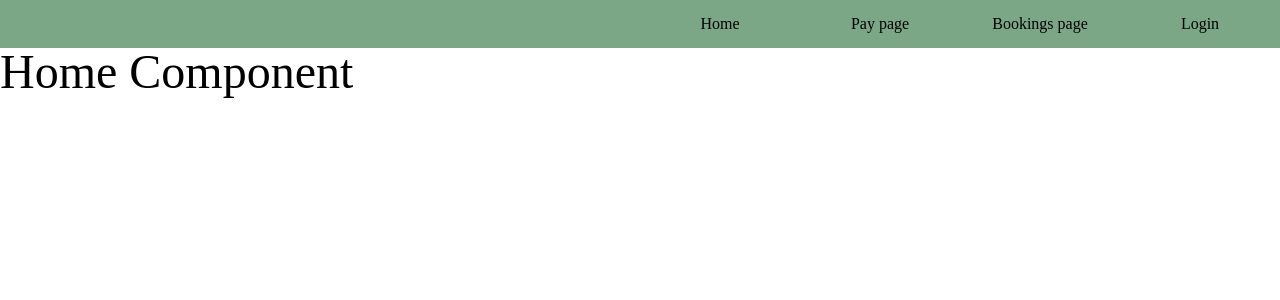
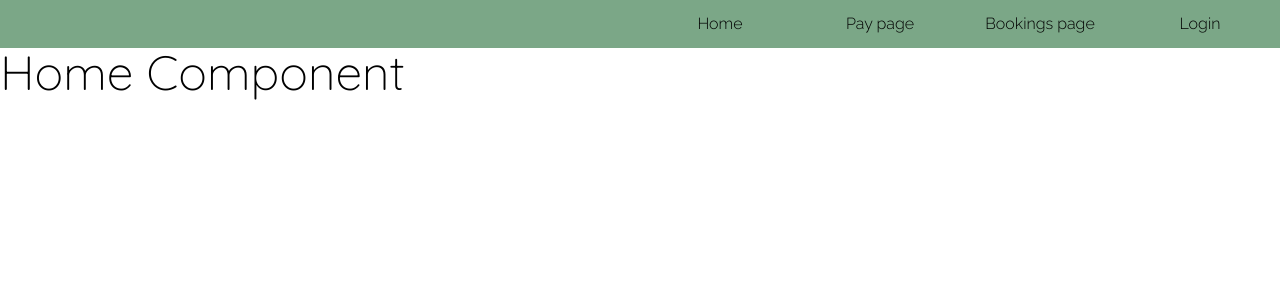
Before and after one commit to syounger-ut/the_neuk, a React app: page / in a window 1280 px wide. Shown: the top 300 px of the page. Built offline with nearby package versions, Linux system fonts and the light colour scheme; no server answers.

Commit message:
added new fonts

```diff
--- a/public/css/master.css
+++ b/public/css/master.css
@@ -46,7 +46,12 @@ table {
   border-spacing: 0; }
 
 html {
-  font-size: 100%; }
+  font-size: 100%;
+  font-family: "Raleway", sans-serif;
+  font-weight: 300; }
+
+h1, h2, h3, h4, h5, h6 {
+  font-family: "Quicksand", sans-serif; }
 
 h1 {
   font-size: 3rem; }
--- a/public/index.html
+++ b/public/index.html
@@ -2,6 +2,7 @@
 <html>
   <head>
     <title>The Neuk</title>
+    <link href="https://fonts.googleapis.com/css?family=Quicksand:300|Raleway:300,500,700" rel="stylesheet">
     <link rel="stylesheet" type="text/css" href="/css/master.css">
   </head>
   <body>
--- a/src/styles/presets/_text.scss
+++ b/src/styles/presets/_text.scss
@@ -1,5 +1,11 @@
 html {
   font-size: 100%;
+  font-family: $primary-font-stack;
+  font-weight: 300;
+}
+
+h1, h2, h3, h4, h5, h6 {
+  font-family: $header-font-stack;
 }
 
 h1 {
--- a/src/styles/variables/_fonts.scss
+++ b/src/styles/variables/_fonts.scss
@@ -0,0 +1,2 @@
+$header-font-stack:  'Quicksand', sans-serif;
+$primary-font-stack: 'Raleway', sans-serif;
```
